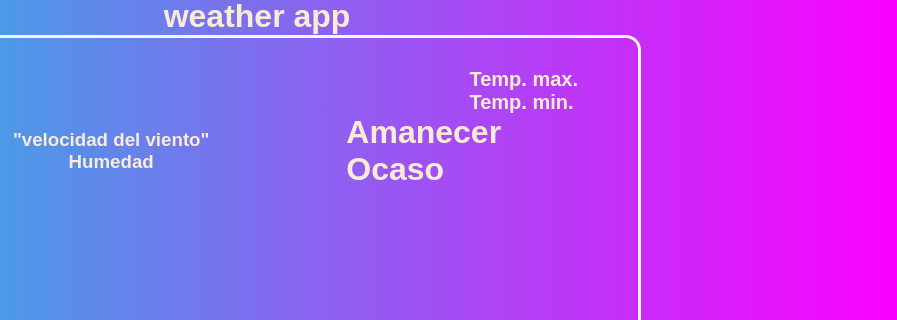
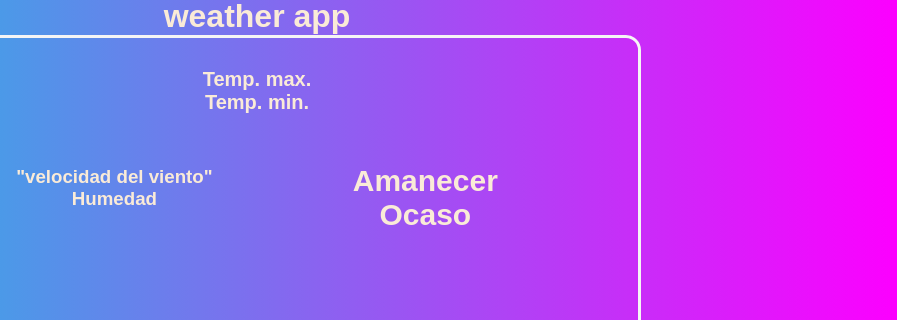
Before and after one commit to aguspeiretti/appClima, a plain HTML site: page index.html in a window 1280 px wide. Shown: the part 144-464 px from the top of the page, 383-1280 px from the left. Drawn offline with Linux system fonts and the light colour scheme.

Commit message:
therth commit

```diff
--- a/estilos.css
+++ b/estilos.css
@@ -63,13 +63,14 @@ body {
   justify-content: center;
 }
 
-@media screen and (max-width: 600px) {
+@media screen and (max-width: 450px) {
   #container {
     width: 80%;
     height: 80%;
   }
   #caja2 {
     margin-left: -20px;
+    width: 100%;
   }
   #temperatura-valor {
     font-size: 20px;
@@ -79,15 +80,32 @@ body {
     font-size: 20px;
   }
 }
+#caja1 {
+  width: 100%;
+  margin-top: -30px;
+}
 #temperaturas h1 {
   font-size: 20px;
 }
 #temperaturas {
+  width: 100%;
   margin-top: 30px;
-  padding-right: 40px;
+  display: flex;
+  flex-direction: column;
+  align-items: center;
 }
 .container2 {
   display: flex;
   justify-content: space-evenly;
   flex-wrap: wrap;
+  margin-top: 30px;
 }
+#caja4 {
+  display: flex;
+  flex-direction: column;
+  align-items: center;
+  margin-top: 20px;
+}
+#caja4 h1 {
+  font-size: 30px;
+}
```
